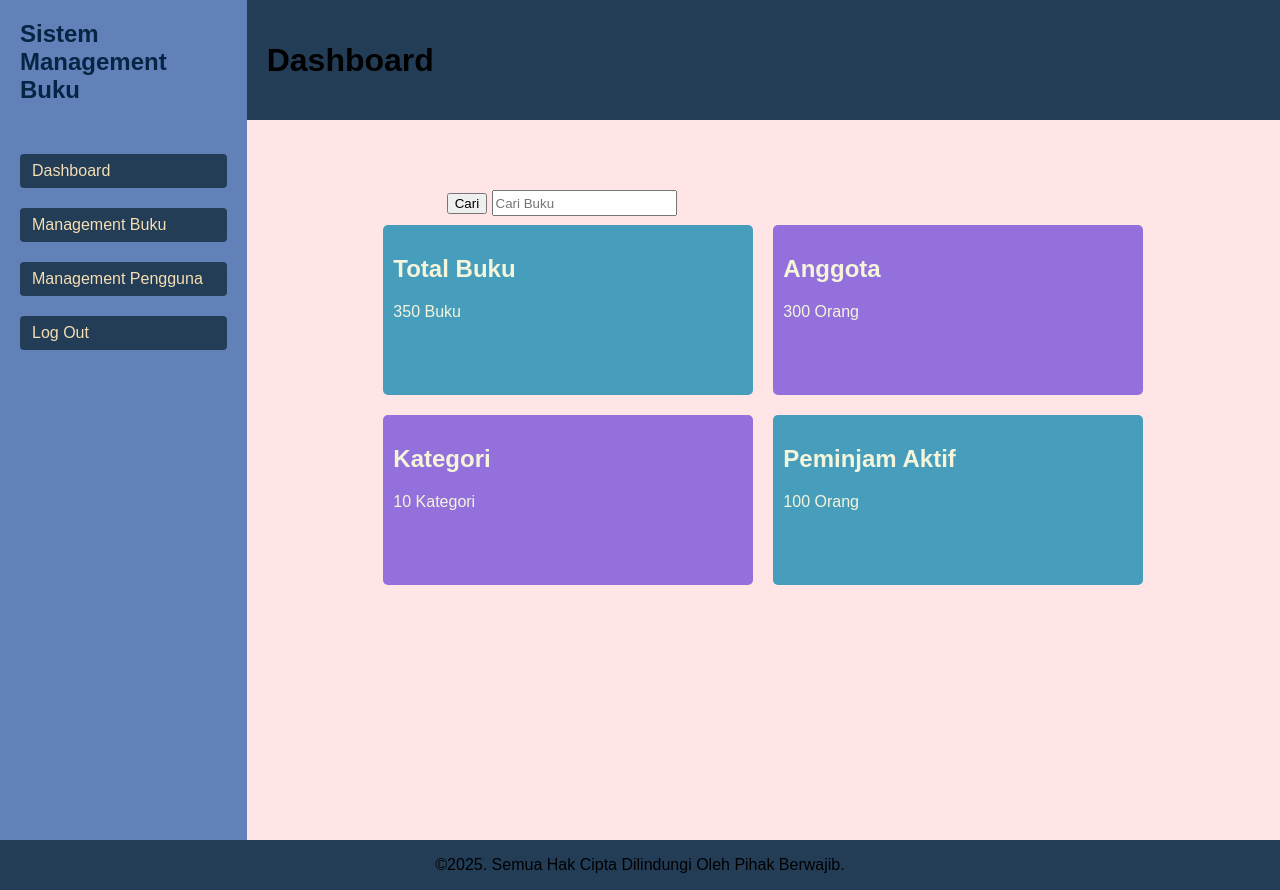
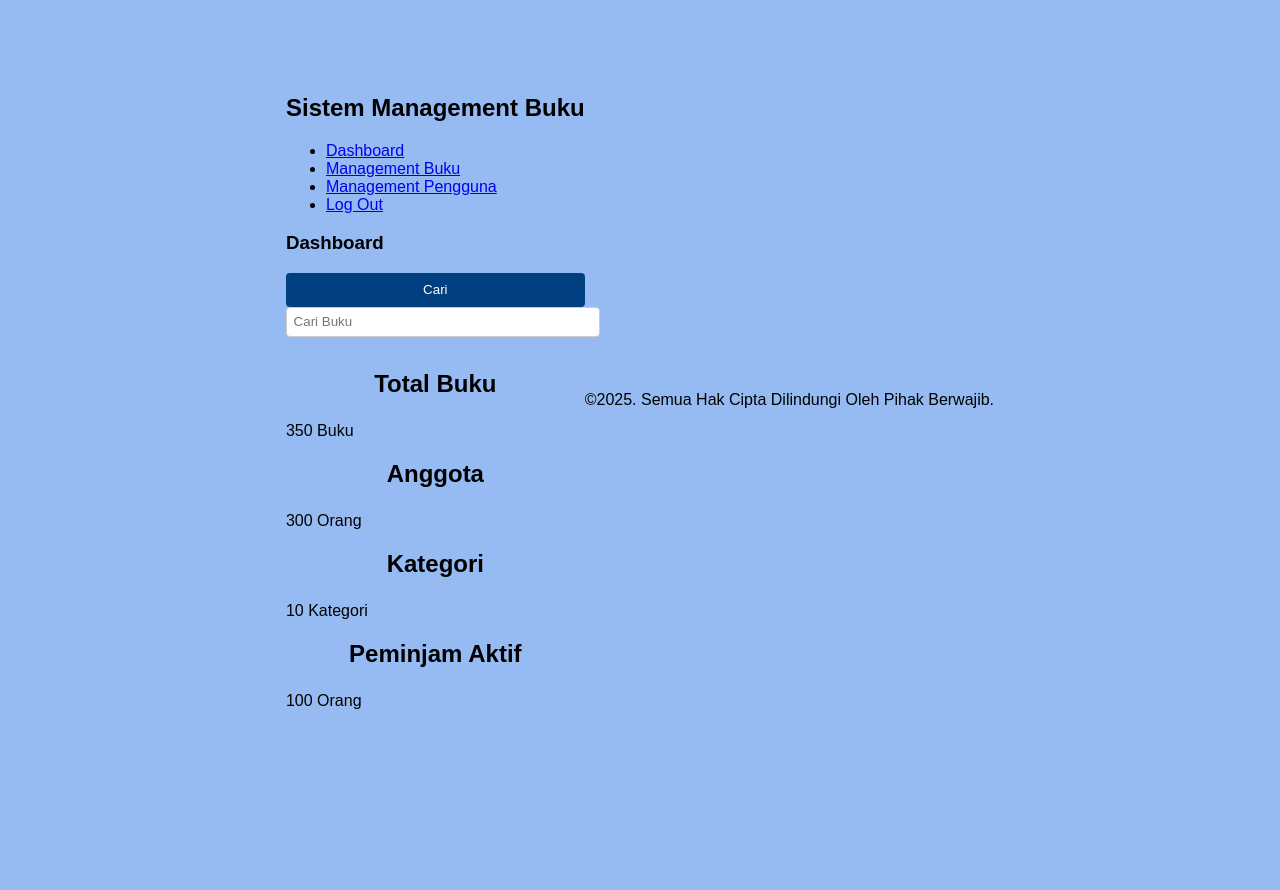
Before and after one commit to SMISaflin/sistem_management_buku_valid, a PHP site: page /dashboard.php in a window 1280 px wide. After the commit the page ends 709 px from the top, so only its background shows below. Run offline with PHP 8.4, Linux system fonts and the light colour scheme.

Commit message:
Add files via upload

```diff
--- a/style.css
+++ b/style.css
@@ -1,123 +1,55 @@
 body {
+    font-family: Arial, sans-serif;
+    background-color: #96bbf3;
+    display: flex;
+    justify-content: center;
+    align-items: center;
+    height: 100vh;
     margin: 0;
-    font-family: Arial, sans-serif;
-    background-color: #ffe5e5;
 }
 
-.container {
-    display: flex;
+.login-container {
+    background-color: rgb(252, 252, 252);
+    padding: 2em;
+    border-radius: 8px;
+    box-shadow: 0 0 10px rgba(0, 0, 0, 0.1);
+    width: 300px;
 }
 
-.sidebar {
-    background-color: rgb(99, 129, 185);
-    padding: 20px;
-    color: white;
-    width: 20%;
-    height: 100vh;
+h2 {
+    text-align: center;
+    margin-bottom: 1em;
 }
 
-nav h1 {
-    margin: 0 0 10px 0;
-    font-size: 24px;
-    color: rgb(4, 38, 68);
-}
-
-nav ul {
-    list-style: none;
-    padding: 0;
-    margin-top: 50px;
-    display: flex;
-    gap: 20px;
-    flex-direction: column;
-}
-
-nav ul li {
-    cursor: pointer;
-    padding: 8px 12px;
-    background-color: #233d57;
-    border-radius: 4px;
-    transition: background-color 0.3s;
-}
-
-nav ul li a {
-    list-style: none;
-    text-decoration: none;
-    color: wheat;
-}
-
-nav ul li:hover {
-    background-color: #2c1051;
-}
-
-.tombol {
-    width: 100%;
-}
-
-h3 {
-    background-color: #233d57;
-    margin-top: 0;
-    padding-left: 20px;
-    position: fixed;
-    height: 15%;
-    width: 100%;
-    align-content: center;
-    font-size: xx-large;
-}
-
-.cari {
-    display: center;
-    margin-top: 90px;
-    margin-left: 200px;
-    padding-top: 100px;
-    width: 400px;
-    height: 35px;
-    gap: 5px;
+label {
+    display: block;
+    margin-bottom: 0.2em;
 }
 
 input {
-    height: 20px;
-}
-.card-container{
-    margin-top: 0;
-    display: flex;
-    align-items: center;
-    justify-content: center;
     width: 100%;
+    padding: 0.5em;
+    margin-bottom: 1em;
+    border: 1px solid #ccc;
+    border-radius: 4px;
 }
 
-.card-container :hover {
-    color: #233d57;
-}
-.cards{
-    display: grid;
-    grid-template-columns: repeat(2, 1fr);
-    gap: 20px;
+button {
+    width: 100%;
+    padding: 0.7em;
+    background-color: #004080;
+    color: white;
+    border: none;
+    border-radius: 4px;
+    cursor: pointer;
 }
 
-.card{
-    width: 350px;
-    padding: 10px;
-    height: 150px;
-    color: beige;
-    border-radius: 5px;
-    text-align: left;
+button:hover {
+    background-color: #003366;
 }
 
-.biru{
-    background-color: rgb(71, 158, 188);
+#error-message {
+    color: red;
+    text-align: center;
+    margin-top: 1em;
 }
-
-.lilac{
-    background-color: mediumpurple;
-}
-
-h1{
-    text-transform: capitalize;
-    margin-left: 10px;
-}
-
-footer {
-    display: flex;
-    background-color: #233d57;
-    justify-content: center;
-}
```
Also changed, not shown: Login.php (added, +60 -0 lines), koneksi.php (added, +13 -0 lines).
